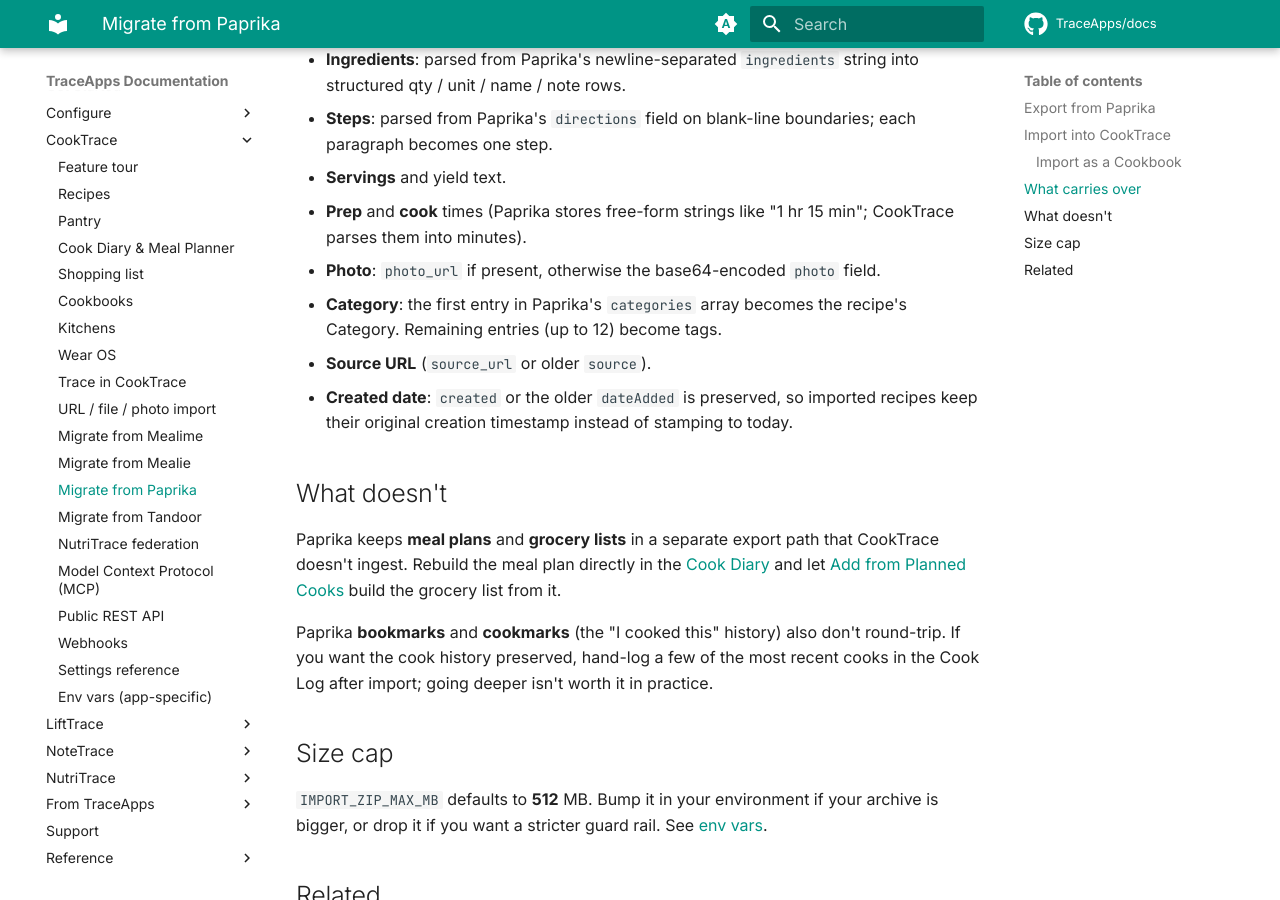
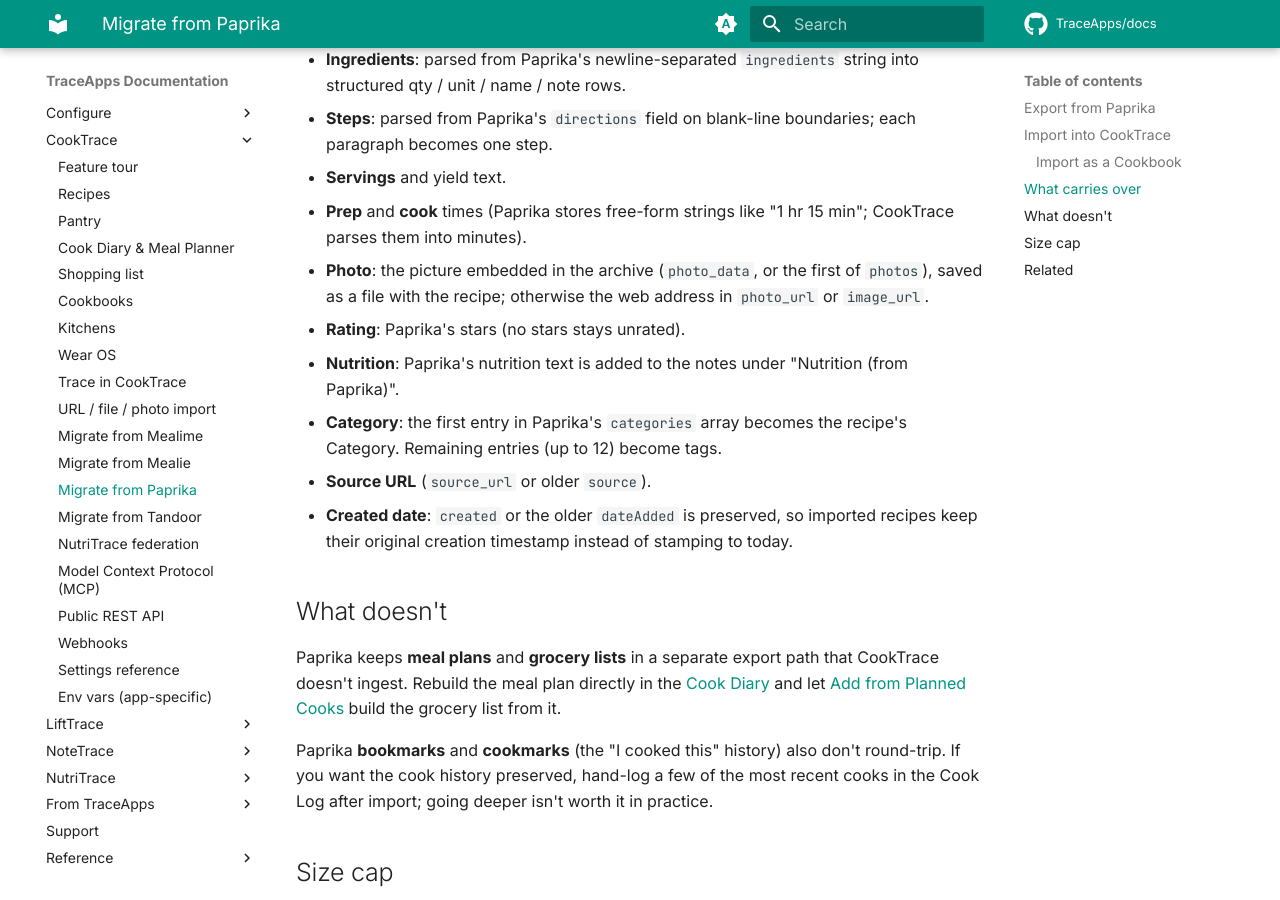
Before and after one commit to TraceApps/docs, an MkDocs documentation site: the page built from docs/cooktrace/migrate-paprika.md, in a window 1280 px wide and 900 px high, scrolled down 1421 px. Built offline with MkDocs 1.6.1 and Material for MkDocs 9.7.7, drawn with Linux system fonts in a browser that asks for light colours; comment, search, counter and statistics services are not loaded.

Commit message:
CookTrace: Paprika photos, ratings and nutrition, and duplicates within one archive (cooktrace#97)

```diff
--- a/docs/cooktrace/migrate-paprika.md
+++ b/docs/cooktrace/migrate-paprika.md
@@ -38,7 +38,9 @@ Per `_importPaprika` in `server/lib/recipe-importers.js`:
 - **Steps**: parsed from Paprika's `directions` field on blank-line boundaries; each paragraph becomes one step.
 - **Servings** and yield text.
 - **Prep** and **cook** times (Paprika stores free-form strings like "1 hr 15 min"; CookTrace parses them into minutes).
-- **Photo**: `photo_url` if present, otherwise the base64-encoded `photo` field.
+- **Photo**: the picture embedded in the archive (`photo_data`, or the first of `photos`), saved as a file with the recipe; otherwise the web address in `photo_url` or `image_url`.
+- **Rating**: Paprika's stars (no stars stays unrated).
+- **Nutrition**: Paprika's nutrition text is added to the notes under "Nutrition (from Paprika)".
 - **Category**: the first entry in Paprika's `categories` array becomes the recipe's Category. Remaining entries (up to 12) become tags.
 - **Source URL** (`source_url` or older `source`).
 - **Created date**: `created` or the older `dateAdded` is preserved, so imported recipes keep their original creation timestamp instead of stamping to today.
```
Also changed, not shown: docs/cooktrace/import.md (+1 -1 lines).
